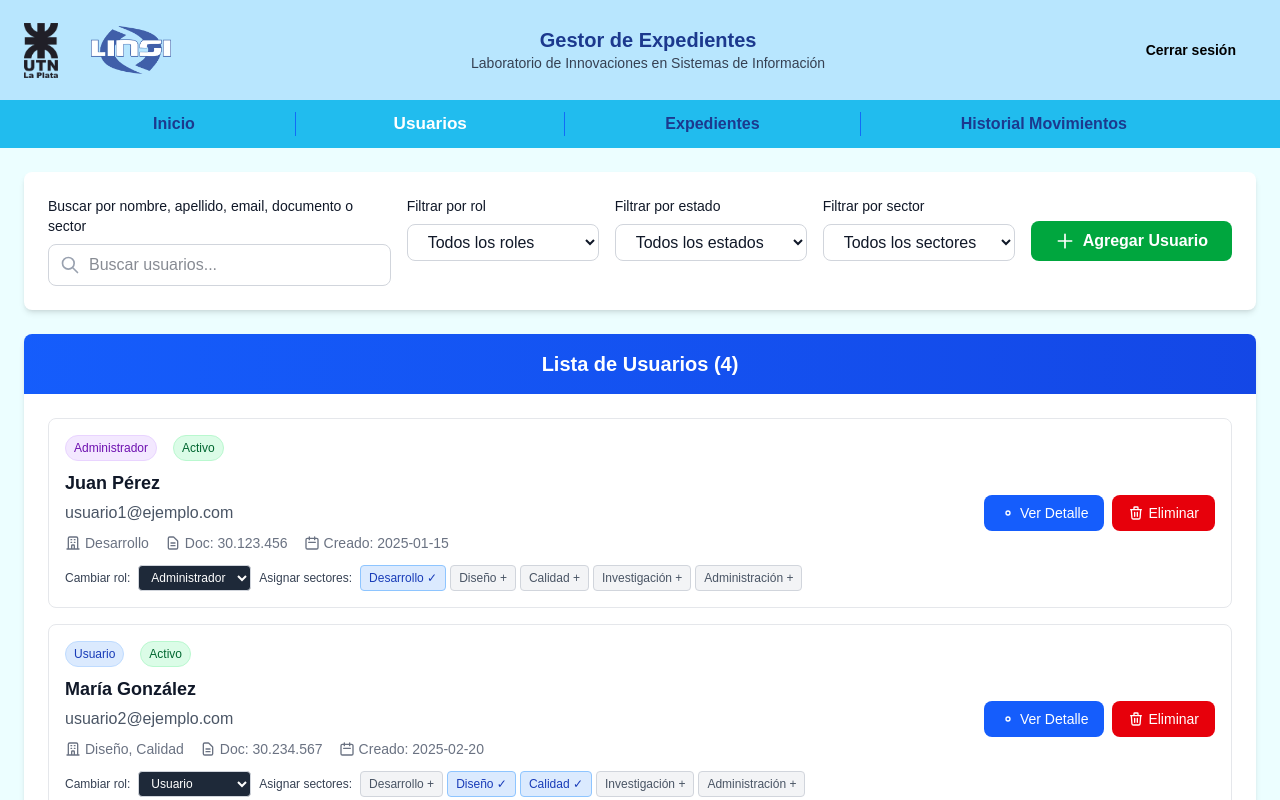
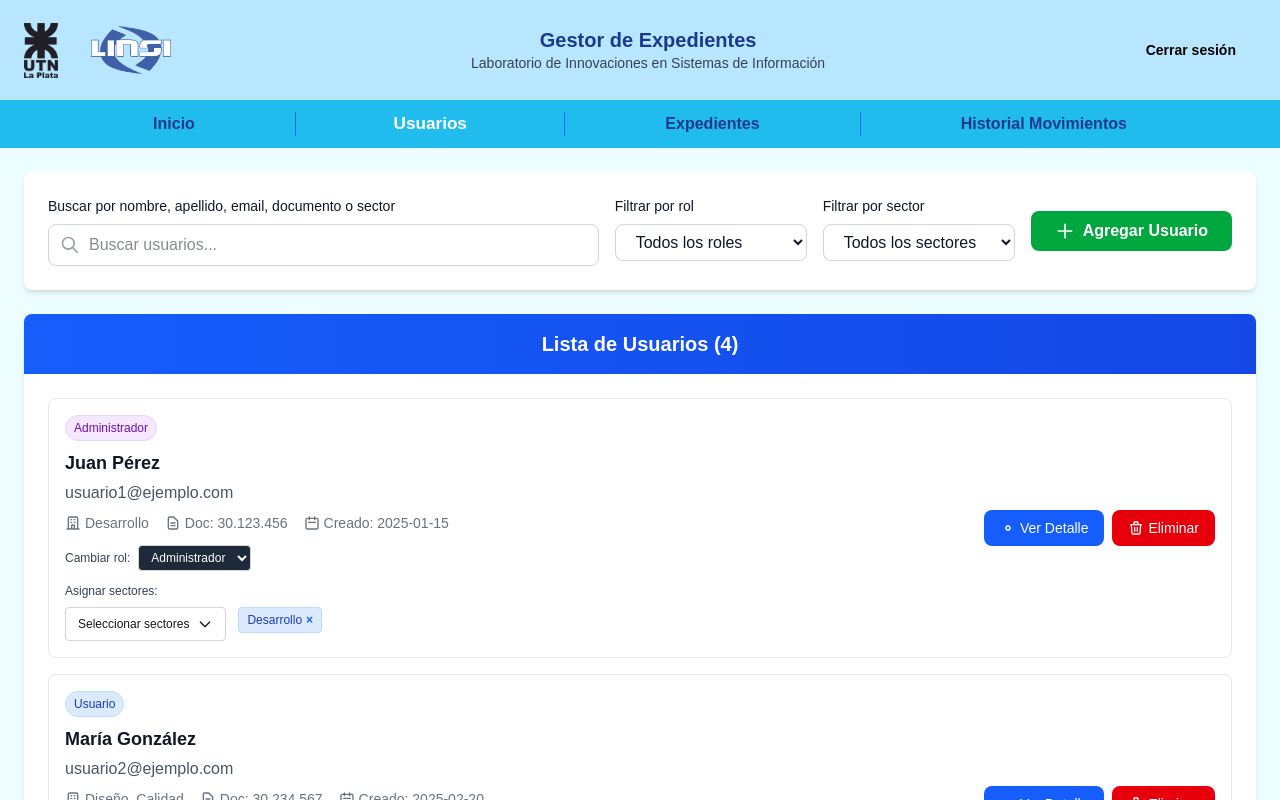
Before and after one commit to ianstuart01/GestorExpedientesF, a Next.js app: page /Usuario in a window 1280 px wide. Shown: the top 800 px of the page. Built offline with nearby package versions, Linux system fonts and the light colour scheme.

Commit message:
Agrego desplegable para asignar sector a un usuario

```diff
--- a/app/Usuario/page.tsx
+++ b/app/Usuario/page.tsx
@@ -2,7 +2,6 @@
 import React, { useState } from "react";
 import Image from "next/image";
 import { useRouter } from "next/navigation";
-
 
 const usuariosEjemplo = [
   {
@@ -12,7 +11,6 @@ const usuariosEjemplo = [
     email: "usuario1@ejemplo.com",
     sector: ["Desarrollo"],
     rol: "Administrador",
-    estado: "Activo",
     fechaCreacion: "2025-01-15",
     documento: "30.123.456"
   },
@@ -23,7 +21,6 @@ const usuariosEjemplo = [
     email: "usuario2@ejemplo.com",
     sector: ["Diseño", "Calidad"],
     rol: "Usuario",
-    estado: "Activo",
     fechaCreacion: "2025-02-20",
     documento: "30.234.567"
   },
@@ -34,7 +31,6 @@ const usuariosEjemplo = [
     email: "usuario3@ejemplo.com",
     sector: ["Calidad"],
     rol: "Usuario",
-    estado: "Inactivo",
     fechaCreacion: "2025-01-10",
     documento: "30.345.678"
   },
@@ -45,7 +41,6 @@ const usuariosEjemplo = [
     email: "usuario4@ejemplo.com",
     sector: ["Desarrollo", "Investigación"],
     rol: "Administrador",
-    estado: "Activo",
     fechaCreacion: "2025-03-05",
     documento: "30.456.789"
   }
@@ -99,9 +94,9 @@ export default function Usuarios() {
   const [busqueda, setBusqueda] = useState("");
   const [busquedaAgregar, setBusquedaAgregar] = useState("");
   const [filtroRol, setFiltroRol] = useState("todos");
-  const [filtroEstado, setFiltroEstado] = useState("todos");
   const [filtroSector, setFiltroSector] = useState("todos");
   const [mostrarAgregarUsuario, setMostrarAgregarUsuario] = useState(false);
+  const [desplegableAbierto, setDesplegableAbierto] = useState<string | null>(null);
 
   const handleEliminarClick = (usuario: any) => {
     router.push(`/Usuario/Eliminar/${usuario.id}`);
@@ -116,7 +111,6 @@ export default function Usuarios() {
     const nuevoUsuario = {
       ...usuario,
       rol: "Usuario", // Rol por defecto
-      estado: "Activo", // Estado por defecto
       fechaCreacion: new Date().toISOString().split('T')[0] // Fecha actual
     };
 
@@ -125,8 +119,13 @@ export default function Usuarios() {
     setMostrarAgregarUsuario(false); // Ocultar panel
   };
 
-  //Función para asignar/remover sectores a usuario
-  const handleAsignarSector = (usuarioId: string, sector: string) => {
+  //Función para alternar desplegable
+  const toggleDesplegable = (usuarioId: string) => {
+    setDesplegableAbierto(desplegableAbierto === usuarioId ? null : usuarioId);
+  };
+
+  //Función para manejar selección de sectores
+  const handleSeleccionarSector = (usuarioId: string, sector: string) => {
     setUsuarios(prevUsuarios =>
       prevUsuarios.map(usuario => {
         if (usuario.id === usuarioId) {
@@ -139,6 +138,17 @@ export default function Usuarios() {
         }
         return usuario;
       })
+    );
+  };
+
+  //Función para quitar un sector específico
+  const handleQuitarSector = (usuarioId: string, sector: string) => {
+    setUsuarios(prevUsuarios =>
+      prevUsuarios.map(usuario =>
+        usuario.id === usuarioId
+          ? { ...usuario, sector: usuario.sector.filter(s => s !== sector) }
+          : usuario
+      )
     );
   };
 
@@ -161,10 +171,9 @@ export default function Usuarios() {
       usuario.sector.some(s => s.toLowerCase().includes(busqueda.toLowerCase()));
 
     const coincideRol = filtroRol === "todos" || usuario.rol === filtroRol;
-    const coincideEstado = filtroEstado === "todos" || usuario.estado === filtroEstado;
     const coincideSector = filtroSector === "todos" || usuario.sector.includes(filtroSector);
 
-    return coincideBusqueda && coincideRol && coincideEstado && coincideSector;
+    return coincideBusqueda && coincideRol && coincideSector;
   });
 
   //Filtrar usuarios disponibles para agregar
@@ -174,17 +183,6 @@ export default function Usuarios() {
      usuario.apellido.toLowerCase().includes(busquedaAgregar.toLowerCase()) ||
      usuario.documento.includes(busquedaAgregar))
   );
-
-  const getEstadoColor = (estado: string) => {
-    switch (estado) {
-      case "Activo":
-        return "bg-green-100 text-green-800 border-green-200";
-      case "Inactivo":
-        return "bg-red-100 text-red-800 border-red-200";
-      default:
-        return "bg-gray-100 text-gray-800 border-gray-200";
-    }
-  };
 
   const getRolColor = (rol: string) => {
     switch (rol) {
@@ -201,8 +199,6 @@ export default function Usuarios() {
 
   return (
     <main className="min-h-screen flex flex-col bg-cyan-50">
-
-
       {/* Contenido Principal */}
       <section className="flex-1 p-6 bg-cyan-50">
         <div className="max-w-7xl mx-auto">
@@ -247,23 +243,6 @@ export default function Usuarios() {
                     {rolesDisponibles.map(rol => (
                       <option key={rol} value={rol}>{rol}</option>
                     ))}
-                  </select>
-                </div>
-
-                {/* Filtro por estado */}
-                <div className="w-full md:w-48">
-                  <label htmlFor="estado" className="block text-sm font-medium text-gray-900 mb-2">
-                    Filtrar por estado
-                  </label>
-                  <select
-                    id="estado"
-                    value={filtroEstado}
-                    onChange={(e) => setFiltroEstado(e.target.value)}
-                    className="w-full px-4 py-2 border border-gray-300 rounded-lg focus:ring-2 focus:ring-blue-500 focus:border-blue-500 transition text-gray-900"
-                  >
-                    <option value="todos">Todos los estados</option>
-                    <option value="Activo">Activo</option>
-                    <option value="Inactivo">Inactivo</option>
                   </select>
                 </div>
 
@@ -407,9 +386,6 @@ export default function Usuarios() {
                             <span className={`text-xs font-medium px-2 py-1 rounded-full border ${getRolColor(usuario.rol)}`}>
                               {usuario.rol}
                             </span>
-                            <span className={`text-xs font-medium px-2 py-1 rounded-full border ${getEstadoColor(usuario.estado)}`}>
-                              {usuario.estado}
-                            </span>
                           </div>
                           <h3 className="text-lg font-semibold text-gray-900 mb-1">
                             {usuario.nombre} {usuario.apellido}
@@ -437,13 +413,13 @@ export default function Usuarios() {
                           </div>
 
                           {/* Gestión de roles y sectores */}
-                          <div className="mt-3 flex flex-wrap gap-2">
+                          <div className="mt-3 flex flex-col gap-3">
                             <div className="flex items-center gap-2">
                               <span className="text-xs font-medium text-gray-700">Cambiar rol:</span>
                               <select
                                 value={usuario.rol}
                                 onChange={(e) => handleCambiarRol(usuario.id, e.target.value)}
-                                className="text-xs border border-gray-300 rounded px-2 py-1 focus:ring-1 focus:ring-blue-500 bg-gray-800 text-white" // ✅ Más oscuro
+                                className="text-xs border border-gray-300 rounded px-2 py-1 focus:ring-1 focus:ring-blue-500 bg-gray-800 text-white"
                               >
                                 {rolesDisponibles.map(rol => (
                                   <option key={rol} value={rol}>{rol}</option>
@@ -451,22 +427,78 @@ export default function Usuarios() {
                               </select>
                             </div>
 
-                            <div className="flex items-center gap-2">
+                            <div className="flex flex-col gap-2">
                               <span className="text-xs font-medium text-gray-700">Asignar sectores:</span>
-                              <div className="flex flex-wrap gap-1">
-                                {sectoresDisponibles.map(sector => (
+                              <div className="flex flex-col md:flex-row gap-3 items-start">
+                                {/* Desplegable de sectores */}
+                                <div className="relative">
                                   <button
-                                    key={sector}
-                                    onClick={() => handleAsignarSector(usuario.id, sector)}
-                                    className={`text-xs px-2 py-1 rounded border transition ${
-                                      usuario.sector.includes(sector)
-                                        ? "bg-blue-100 text-blue-800 border-blue-300"
-                                        : "bg-gray-100 text-gray-600 border-gray-300 hover:bg-gray-200"
-                                    }`}
+                                    type="button"
+                                    onClick={() => toggleDesplegable(usuario.id)}
+                                    className="flex items-center gap-2 text-xs border border-gray-300 rounded px-3 py-2 bg-white hover:bg-gray-50 focus:ring-1 focus:ring-blue-500"
                                   >
-                                    {sector} {usuario.sector.includes(sector) ? "✓" : "+"}
+                                    <span>Seleccionar sectores</span>
+                                    <svg
+                                      className={`w-4 h-4 transition-transform ${
+                                        desplegableAbierto === usuario.id ? 'rotate-180' : ''
+                                      }`}
+                                      fill="none"
+                                      stroke="currentColor"
+                                      viewBox="0 0 24 24"
+                                    >
+                                      <path strokeLinecap="round" strokeLinejoin="round" strokeWidth="2" d="M19 9l-7 7-7-7" />
+                                    </svg>
                                   </button>
-                                ))}
+
+                                  {/* Lista desplegable con checkboxes */}
+                                  {desplegableAbierto === usuario.id && (
+                                    <div className="absolute z-10 mt-1 w-48 bg-white border border-gray-200 rounded-lg shadow-lg max-h-60 overflow-y-auto">
+                                      <div className="p-2 space-y-1">
+                                        {sectoresDisponibles.map(sector => (
+                                          <label
+                                            key={sector}
+                                            className="flex items-center gap-2 p-2 hover:bg-gray-100 rounded cursor-pointer"
+                                          >
+                                            <input
+                                              type="checkbox"
+                                              checked={usuario.sector.includes(sector)}
+                                              onChange={() => handleSeleccionarSector(usuario.id, sector)}
+                                              className="rounded border-gray-300 text-blue-600 focus:ring-blue-500"
+                                            />
+                                            <span className="text-sm text-gray-700">{sector}</span>
+                                            {usuario.sector.includes(sector) && (
+                                              <svg className="w-4 h-4 text-green-500" fill="currentColor" viewBox="0 0 20 20">
+                                                <path fillRule="evenodd" d="M16.707 5.293a1 1 0 010 1.414l-8 8a1 1 0 01-1.414 0l-4-4a1 1 0 011.414-1.414L8 12.586l7.293-7.293a1 1 0 011.414 0z" clipRule="evenodd" />
+                                              </svg>
+                                            )}
+                                          </label>
+                                        ))}
+                                      </div>
+                                    </div>
+                                  )}
+                                </div>
+
+                                {/* Sectores seleccionados */}
+                                <div className="flex flex-wrap gap-1">
+                                  {usuario.sector.map(sector => (
+                                    <div
+                                      key={sector}
+                                      className="flex items-center gap-1 bg-blue-100 text-blue-800 px-2 py-1 rounded text-xs border border-blue-200"
+                                    >
+                                      <span>{sector}</span>
+                                      <button
+                                        onClick={() => handleQuitarSector(usuario.id, sector)}
+                                        className="text-blue-600 hover:text-blue-800 text-xs font-bold"
+                                        title="Quitar sector"
+                                      >
+                                        ×
+                                      </button>
+                                    </div>
+                                  ))}
+                                  {usuario.sector.length === 0 && (
+                                    <span className="text-xs text-gray-500">No hay sectores seleccionados</span>
+                                  )}
+                                </div>
                               </div>
                             </div>
                           </div>
```
